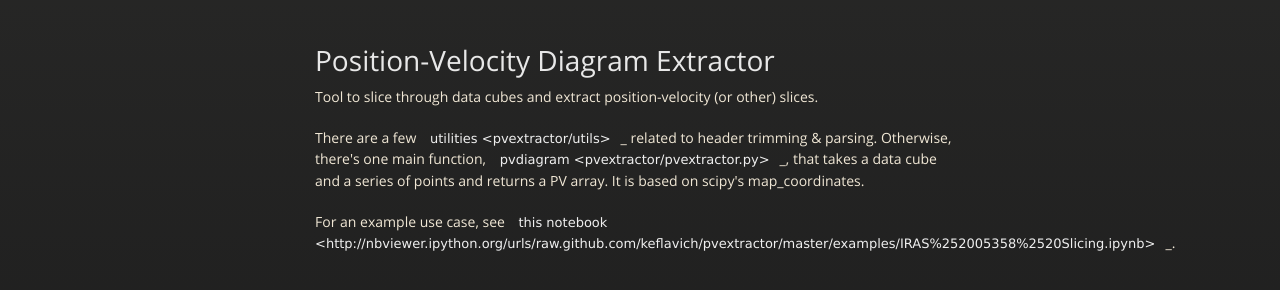
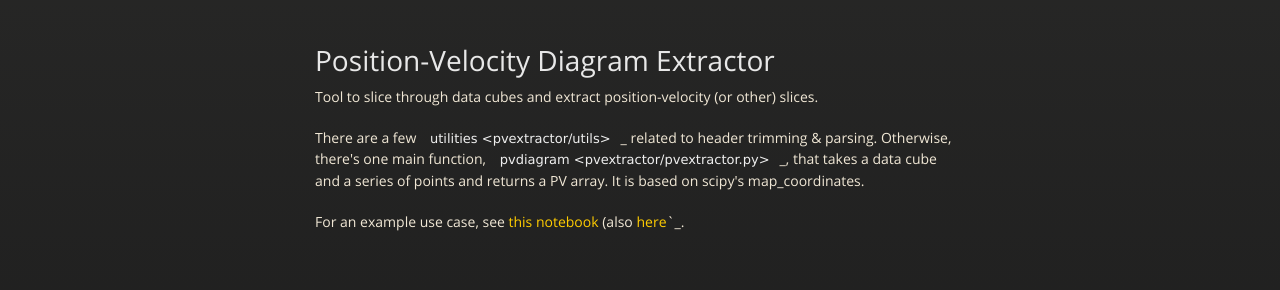
Before and after one commit to radio-astro-tools/pvextractor, a plain HTML site: page index.html in a window 1280 px wide. Shown: the part 226-516 px from the top of the page. Drawn offline with nearby package versions, Linux system fonts and the light colour scheme.

Commit message:
fixed index link

```diff
--- a/index.html
+++ b/index.html
@@ -49,8 +49,7 @@ parsing.  Otherwise, there's one main function,
 <code>pvdiagram &lt;pvextractor/pvextractor.py&gt;</code>_, that takes a data cube and a series of
 points and returns a PV array.  It is based on scipy's map_coordinates.</p>
 
-<p>For an example use case, see <code>this notebook
-&lt;http://nbviewer.ipython.org/urls/raw.github.com/keflavich/pvextractor/master/examples/IRAS%252005358%2520Slicing.ipynb&gt;</code>_.</p>
+<p>For an example use case, see <a href="http://nbviewer.ipython.org/urls/raw.github.com/keflavich/pvextractor/master/examples/IRAS05358Slicing.ipynb">this notebook</a> (also <a href="examples/IRAS05358Slicing.html">here</a>`_.</p>
       </section>
 
     </div>
```
